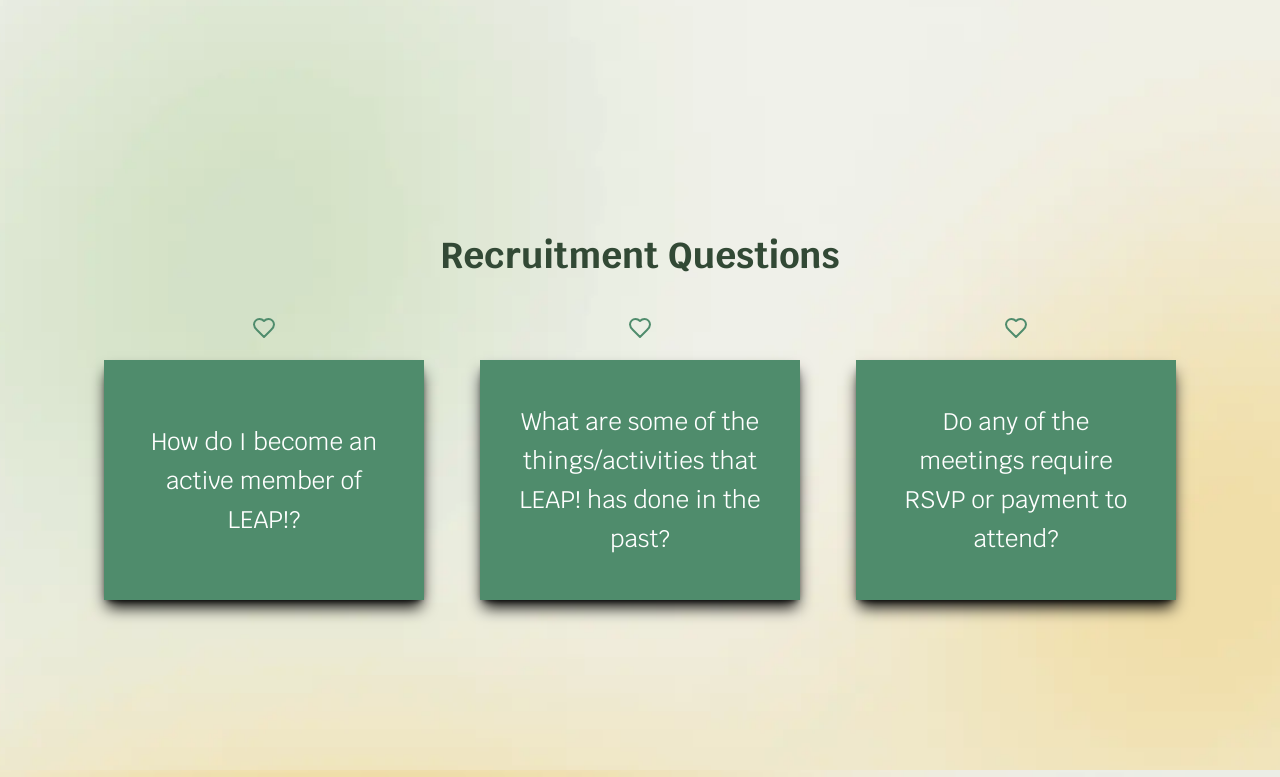
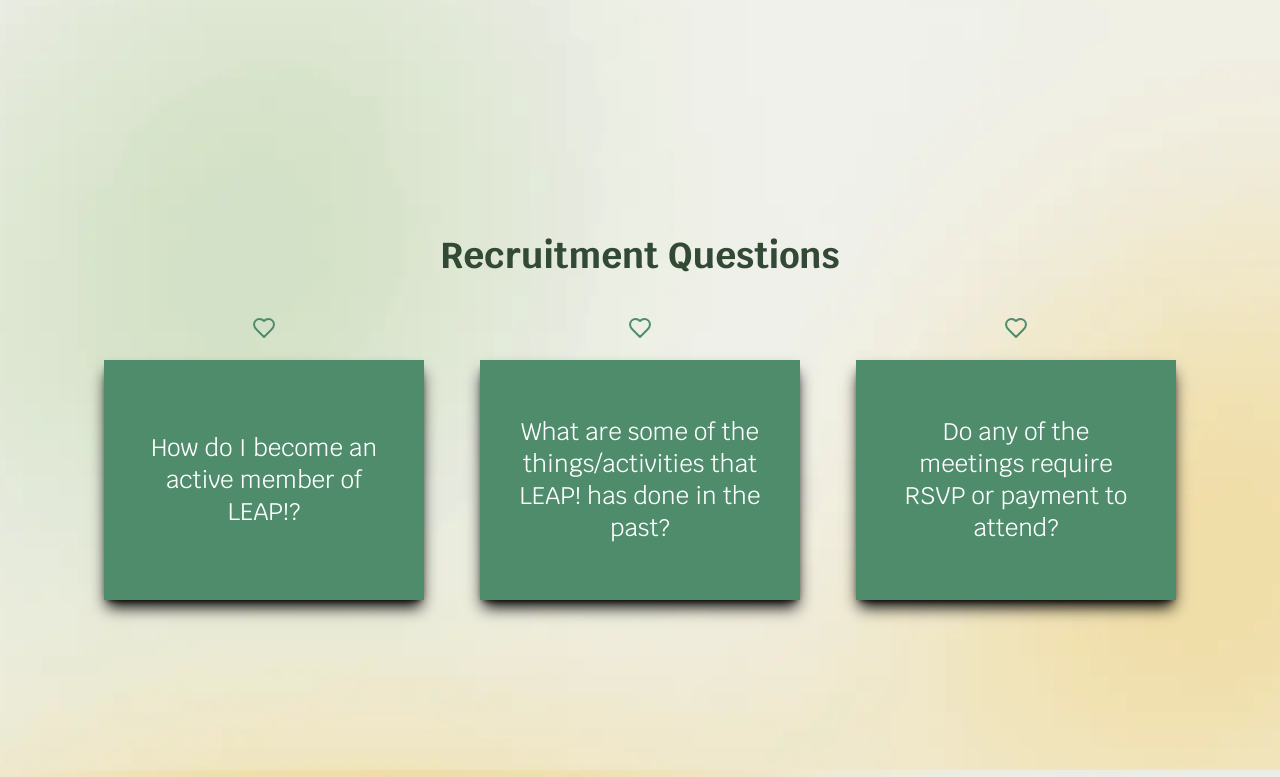
Before and after one commit to acm-ucr/leap-website, a Next.js app: page /about in a window 1280 px wide. Shown: the part 526-1303 px from the top of the page. Built offline with nearby package versions, Linux system fonts and the light colour scheme.

Commit message:
suggested edits

```diff
--- a/src/components/about/FAQCard.tsx
+++ b/src/components/about/FAQCard.tsx
@@ -32,13 +32,13 @@ const FAQCard: React.FC<FAQCardProps> = ({ text, backText }) => {
         style={{ position: "relative", transformStyle: "preserve-3d" }}
       >
         <div
-          className="absolute flex h-full w-full items-center justify-center px-8 py-3 leading-relaxed"
+          className="absolute flex h-full w-full items-center justify-center px-8 py-3"
           style={{ backfaceVisibility: "hidden" }}
         >
           {text}
         </div>
         <div
-          className="absolute flex h-full w-full items-center justify-center px-8 py-3 text-[12px]"
+          className="absolute flex h-full w-full items-center justify-center px-10 pb-16 pt-16 text-[12px] leading-relaxed"
           style={{ backfaceVisibility: "hidden", transform: "rotateY(180deg)" }}
         >
           {backText}
```
Also changed, not shown: 1 other file (tests, documents, lock files or other folders).
